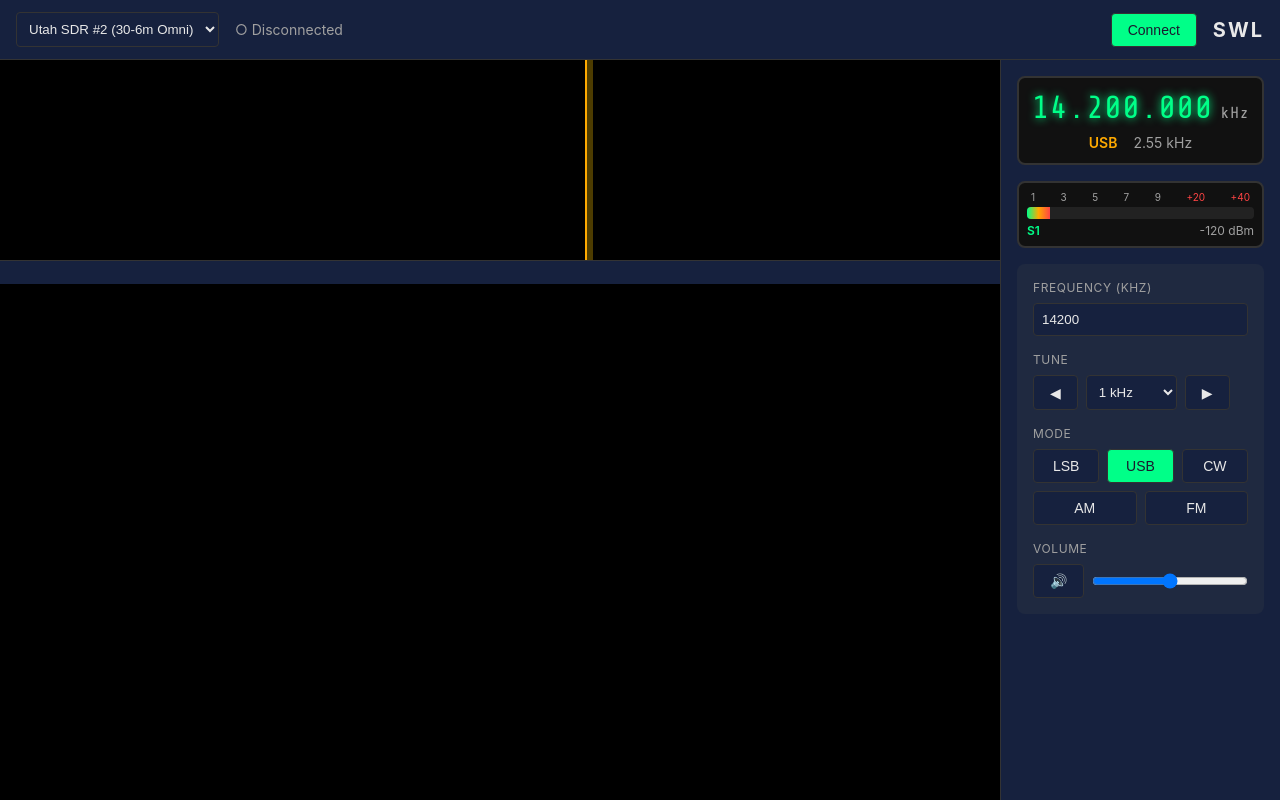
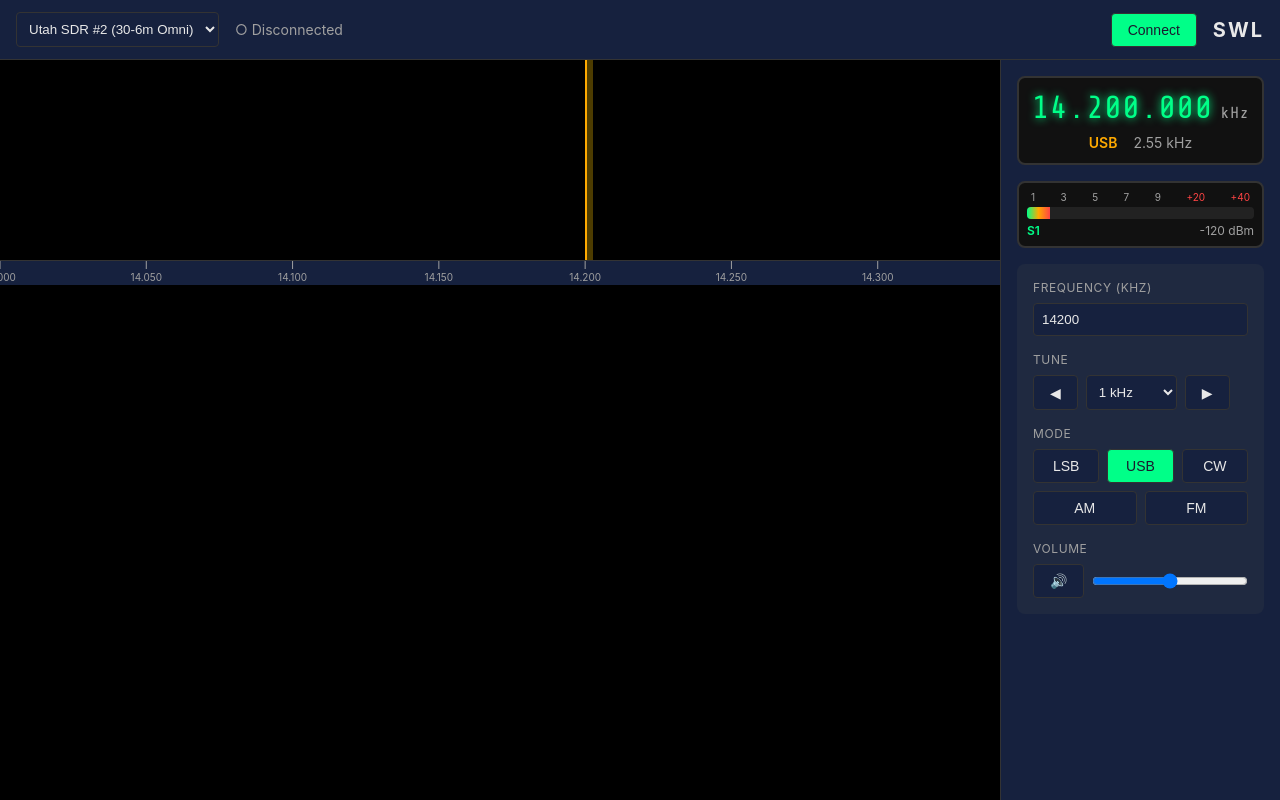
Before and after one commit to jsvana/swl, a Svelte app: page / in a window 1280 px wide. Built offline with nearby package versions, Linux system fonts and the light colour scheme.

Commit message:
feat: add FrequencyScale component with tick marks
Co-Authored-By: Claude Opus 4.5 <noreply@anthropic.com>

```diff
--- a/src/App.svelte
+++ b/src/App.svelte
@@ -11,6 +11,7 @@
   import SMeter from './components/SMeter.svelte';
   import ControlPanel from './components/ControlPanel.svelte';
   import ControlSheet from './components/ControlSheet.svelte';
+  import FrequencyScale from './components/FrequencyScale.svelte';
 
   let waterfall;
   let isMobile = false;
@@ -96,10 +97,7 @@
   <div class="content">
     <div class="waterfall-section">
       <Waterfall bind:this={waterfall} width={1024} height={isMobile ? 300 : 200} />
-
-      <div class="freq-scale">
-        <!-- Frequency scale would go here -->
-      </div>
+      <FrequencyScale minFreq={14000} maxFreq={14350} width={1024} />
     </div>
 
     {#if !isMobile}
@@ -164,12 +162,6 @@
     background: #000;
   }
 
-  .freq-scale {
-    height: 24px;
-    background: var(--bg-secondary);
-    border-top: 1px solid var(--border-color);
-  }
-
   .controls-sidebar {
     width: 280px;
     padding: 1rem;
--- /dev/null
+++ b/src/components/FrequencyScale.svelte
@@ -0,0 +1,53 @@
+<script>
+  export let minFreq = 14000; // kHz
+  export let maxFreq = 14350; // kHz
+  export let width = 1024;
+
+  // Generate tick marks
+  $: range = maxFreq - minFreq;
+  $: majorStep = range > 500 ? 100 : range > 100 ? 50 : 10;
+  $: ticks = [];
+  $: {
+    ticks = [];
+    const start = Math.ceil(minFreq / majorStep) * majorStep;
+    for (let f = start; f <= maxFreq; f += majorStep) {
+      const x = ((f - minFreq) / range) * width;
+      ticks.push({ freq: f, x, label: (f / 1000).toFixed(3) });
+    }
+  }
+</script>
+
+<div class="freq-scale" style="width: {width}px;">
+  <svg {width} height="24">
+    {#each ticks as tick}
+      <line
+        x1={tick.x}
+        y1="0"
+        x2={tick.x}
+        y2="8"
+        stroke="var(--text-secondary)"
+        stroke-width="1"
+      />
+      <text
+        x={tick.x}
+        y="20"
+        text-anchor="middle"
+        fill="var(--text-secondary)"
+        font-size="10"
+      >
+        {tick.label}
+      </text>
+    {/each}
+  </svg>
+</div>
+
+<style>
+  .freq-scale {
+    background: var(--bg-secondary);
+    border-top: 1px solid var(--border-color);
+  }
+
+  svg {
+    display: block;
+  }
+</style>
```
